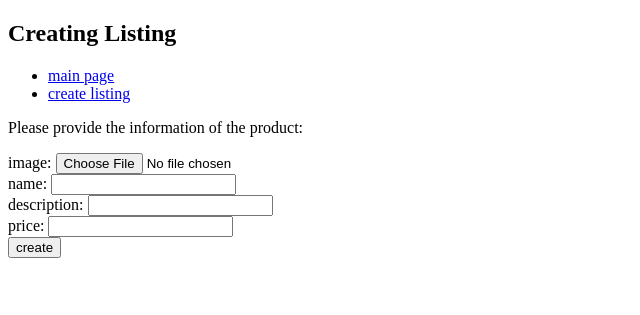
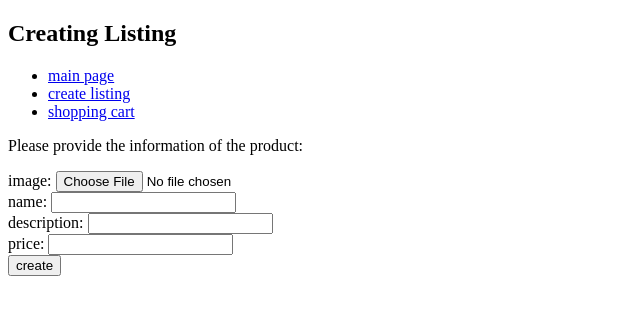
Before and after one commit to MaRonggg/E-Commerce-Website, a Flask app: page /create_page in a window 1280 px wide. Shown: the top 315 px of the page, without its empty margins (0-640 px from the left). Run offline with Flask 2, Linux system fonts and the light colour scheme.

Commit message:
Update base.html

```diff
--- a/templates/base.html
+++ b/templates/base.html
@@ -5,7 +5,7 @@
     <title>{% block title %}{% endblock %}</title>
     <script src="https://ajax.googleapis.com/ajax/libs/jquery/3.6.0/jquery.min.js"></script>
 </head>
-<body {% block event %}{% endblock %}>
+<body>
 {% block head %}{% endblock %}
 <ul>
   <li>
@@ -14,8 +14,14 @@
   <li>
     <a href="/create_page">create listing</a>
   </li>
+  <li>
+    <a href="/shopping_cart">shopping cart</a>
+  </li>
 </ul>
+
 {% block body %}{% endblock %}
+
 <script src="listing.js"></script>
+
 </body>
 </html>
```
